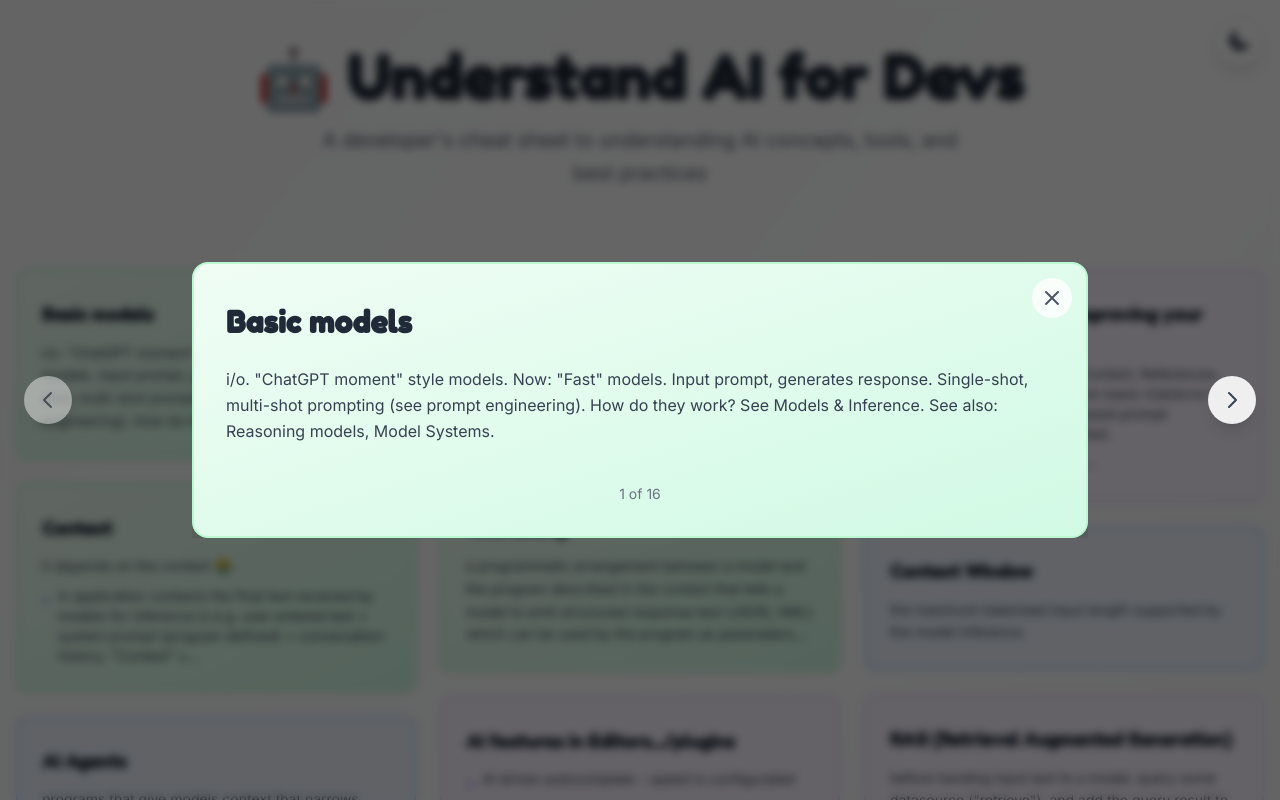
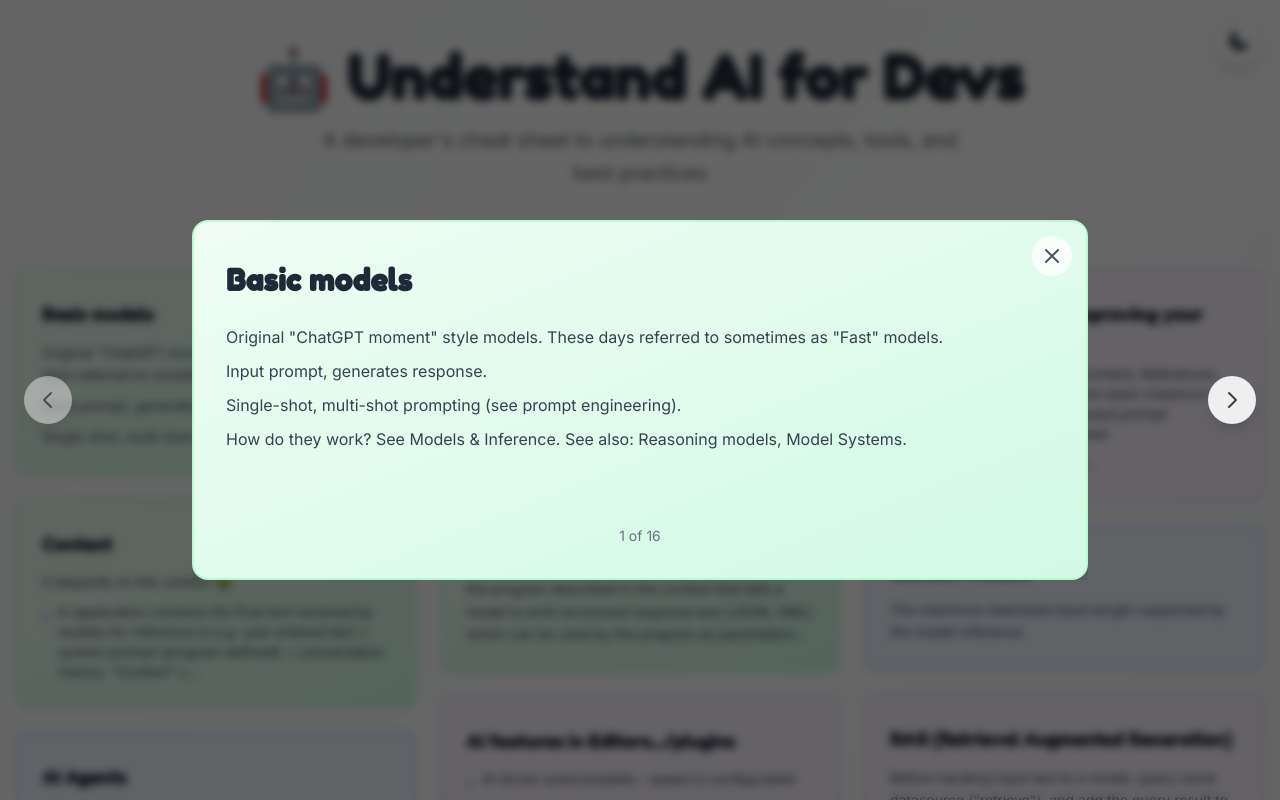
Before and after one commit to danielrob/understandaifordevscheatsheet, a Next.js app: page / in a window 1280 px wide. Both pictures are taken after a click on the element 216 px from the left and 363 px from the top of the page. Shown: the top 800 px of the page. Built offline with nearby package versions, Linux system fonts and the light colour scheme.

Commit message:
Capitalise bodies, add more padding.

```diff
--- a/src/components/CardModal.tsx
+++ b/src/components/CardModal.tsx
@@ -122,11 +122,11 @@ const CardModal: React.FC<CardModalProps> = ({
 
       {/* Modal Content */}
       <div
-        className="relative w-full max-w-4xl mx-6 max-h-[80vh] overflow-auto"
+        className="relative w-full max-w-4xl mx-6 max-h-[80vh] min-h-[45vh] overflow-auto"
         onClick={(e) => e.stopPropagation()}
       >
         <div className={`
-          rounded-2xl border-2 shadow-2xl p-8 transition-all duration-300
+          rounded-2xl border-2 shadow-2xl p-8 transition-all duration-300 min-h-[45vh] flex flex-col
           ${getCardColor(currentIndex)}
         `}>
           {/* Close Button */}
@@ -140,8 +140,8 @@ const CardModal: React.FC<CardModalProps> = ({
           </button>
 
           {/* Content */}
+          <div className="flex-1 flex flex-col justify-between">
             <div className="space-y-6">
-
               {/* Title */}
               <h2 className="text-3xl font-whimsy font-bold text-gray-800 dark:text-gray-100 leading-tight mt-2">
                 {item.title}
@@ -151,9 +151,10 @@ const CardModal: React.FC<CardModalProps> = ({
               <div className="text-base text-gray-700 dark:text-gray-300 font-content leading-relaxed">
                 <MarkdownRenderer content={item.content} />
               </div>
+            </div>
 
-            {/* Progress Indicator */}
-            <div className="flex items-center justify-center space-x-2 pt-4">
+            {/* Progress Indicator - Always at bottom */}
+            <div className="flex items-center justify-center space-x-2 pt-6 mt-auto">
               <span className="text-sm text-gray-500 dark:text-gray-400">
                 {currentIndex + 1} of {totalItems}
               </span>
--- a/src/data/cheatsheet.ts
+++ b/src/data/cheatsheet.ts
@@ -2,15 +2,14 @@ export interface CheatSheetItem {
   id: string;
   title: string;
   content: string;
-  type: 'concept' | 'technical' | 'framework';
 }
 
 export const cheatSheetData: CheatSheetItem[] = [
   {
-    id: 'basic-models',
+    id: 'base-models',
     title: 'Basic models',
-    content: 'i/o. "ChatGPT moment" style models. Now: "Fast" models. Input prompt, generates response. Single-shot, multi-shot prompting (see prompt engineering). How do they work? See Models & Inference. See also: Reasoning models, Model Systems.',
-    type: 'concept'
+    content: `Original "ChatGPT moment" style models. These days referred to sometimes as "Fast" models. \n\n
+    Input prompt, generates response. \n\n Single-shot, multi-shot prompting (see prompt engineering). \n\n How do they work? See Models & Inference. See also: Reasoning models, Model Systems.`,
   },
   {
     id: 'models-inference',
@@ -20,7 +19,6 @@ export const cheatSheetData: CheatSheetItem[] = [
 **Inference:** Execution of a program that uses a model (weights file), to generate response (token by token) through deep distillation of input tokens + WIP response meaning. E.g. "Dear Chatbot, my name is X, what is my name?". Output distillation layers successively capture token encoded concepts like: \`["formal question response", "name is X"]\` => \`["Dear user", "X"]\` => \`["Dear", "X"]\` => Dear.
 
 **Note:** "Model" frequently refers to the entire inference program + weights file. "The model responded with: X".`,
-    type: 'technical'
   },
   {
     id: 'prompt-engineering',
@@ -28,37 +26,33 @@ export const cheatSheetData: CheatSheetItem[] = [
     content: `- **Google Framework:** Task, Context, References, Evaluation, Iterate. Goes from basic trial/error to advanced model weights based prompt optimisation tooling supported.
 - **CLEAR framework:** Context, Limitations, Examples, Actions, Results
 - **Devs tasks:** tell the models what you want to achieve, not how to do it.`,
-    type: 'framework'
   },
   {
     id: 'context',
     title: 'Context',
-    content: `it depends on the context 😭.
+    content: `It depends on the context 😭.
 
 - in application contexts the final text received by models for inference is e.g. user entered text + system prompt (program defined) + conversation history. "Context" can be any part of the final text that informs the response such as "You are a chatbot for XYZ corp", or "I have now successfully logged in".
 - It may also refer to all of the final text, e.g. in reference to context windows.
 - Synonymous with "system prompt" with reference to program design (as illustrated in the next point).
 - Applications may dynamically add to the context based on user prompts e.g. via RAG, or context engines, or codebase indexes. Context is also used to enable tool calling simply by describing how tool calling works - see tool calling.`,
-    type: 'concept'
   },
   {
     id: 'context-window',
     title: 'Context Window',
-    content: 'the maximum tokenised input length supported by the model inference.',
-    type: 'technical'
+    content: 'The maximum tokenised input length supported by the model inference.',
   },
   {
     id: 'rag',
     title: 'RAG (Retrieval Augmented Generation)',
-    content: `before handing input text to a model, query some datasource ("retrieve"), and add the query result to the context to "augment the generation". This can be done directly by the program processing the user prompt, or by letting the model itself decide to call a tool - see tool calling.
+    content: `Before handing input text to a model, query some datasource ("retrieve"), and add the query result to the context to "augment the generation". This can be done directly by the program processing the user prompt, or by letting the model itself decide to call a tool - see tool calling.
 
 **Example:** User sends prompt: what is the best restaurant in Siciliy? => This prompt is sent to a vector database using "similarity search" (pre ChatGPT moment tech) which returns snippets like "Ristorante Duomo has Two Michelin stars". The final model prompt is "System: utilise the following context when answering the users's query: "Ristorante Duomo has Two Michelin stars". User: What is the best restaurant in Sicily?". Response: Ristorante Duomo, with Two Michelin stars may be considered the best, or one of the best restaurants in Sicily.`,
-    type: 'technical'
   },
   {
     id: 'tool-calling',
     title: 'Tool calling',
-    content: `a programmatic arrangement between a model and the program described in the context that tells a model to emit structured response text (JSON, XML) which can be used by the program as parameters when calling a native function.
+    content: `A programmatic arrangement between a model and the program described in the context that tells a model to emit structured response text (JSON, XML) which can be used by the program as parameters when calling a native function.
 
 **Example:**
 1. Program calls model with: "Context: To find the timezone of a city, respond with <tz_finder>{cityName}</tz_finder>. User Prompt: "What's the timezone of Sicily"".
@@ -72,12 +66,11 @@ export const cheatSheetData: CheatSheetItem[] = [
 **Note:** Tool calling can be used for:
 - Model directed context expansion (as in above example, where model decides it needs more info). Aka RAG via tool calling.
 - Performing real world actions e.g. \`{ tool: "sendEmail", params: { subject: "AI", body: "Hi Sam..." } }\`.`,
-    type: 'technical'
   },
   {
     id: 'ai-agents',
     title: 'AI Agents',
-    content: `programs that give models context that narrows their responses (and actions via tool-calling)—usually according to some kind of "persona".
+    content: `Programs that give models context that narrows their responses (and actions via tool-calling)—usually according to some kind of "persona".
 
 **Examples:**
 - Chat program with system prompt: "You are a Shopify developer".
@@ -87,27 +80,24 @@ export const cheatSheetData: CheatSheetItem[] = [
 **Notes:**
 - "agent" can refer specifically to the subclass of programs that call models in a loop towards a goal, displaying open-ended decision making capabilities until the goal is complete. This would exclude the chatbot example above.
 - "agent" can also refer to a single model inference. E.g. "The agent decided" refers to the decision making power of the model inference, not the program.`,
-    type: 'concept'
   },
   {
     id: 'context-engineering',
     title: 'Context Engineering',
-    content: `is to AI agents what prompt engineering is to AI models. The difference is that prompt text is ALWAYS included in AI model inference, whereas context engineering includes exposing context that is discoverable, e.g. via convention or tool use.
+    content: `Is to AI agents what prompt engineering is to AI models. The difference is that prompt text is ALWAYS included in AI model inference, whereas context engineering includes exposing context that is discoverable, e.g. via convention or tool use.
 
 **Example:** "Agent.MD" file in a project is included by many agents, and may contain instructions like "If the task relates to i18n, read i18n.md". The agent will use a file read tool to expand it's context.`,
-    type: 'framework'
   },
   {
     id: 'mcp',
     title: 'Model Context Protocol (MCP)',
-    content: `a standard mechanism utilisable by **programs** to provide context to AI models.
+    content: `A standard mechanism utilisable by **programs** to provide context to AI models.
 
 A program might accept configurations of MCP servers through some JSON file. The program connects to those MCP servers which state "I have these tools, documents, & suggested prompts". The program can then decide to inject that retrieved information into the context when doing model calls. For example: \`tools: [{ "name": "mcp_server_a_tool_name", ....}]\`.
 
 From the end user perspective, MCP is a kind of standardised context engineering.
 
 **Example:** You can configure your dev agent with the https://context7.com/ MCP server. After this if you are working on a Shopify project, you can ask the agent to query the Shopify docs via context7 before performing a task so it has up to date information.`,
-    type: 'technical'
   },
   {
     id: 'dev-agent-features',
@@ -123,7 +113,6 @@ From the end user perspective, MCP is a kind of standardised context engineering
 - Yolo friendliness. Can you just let the agent go at it without manual intervention?
 - multimodal input support (images, figma files).
 - use of pre-defined outputs (e.g. orchids.app)`,
-    type: 'framework'
   },
   {
     id: 'ai-editor-features',
@@ -136,31 +125,26 @@ From the end user perspective, MCP is a kind of standardised context engineering
    - ask agents?
    - planning agent?
    - custom agents?`,
-    type: 'framework'
   },
   {
     id: 'reasoning-models',
     title: 'Reasoning models',
-    content: `every single feature we've discussed so far could be in relation to "basic models" - just direct input text -> response models. Reasoning models really started to come on the scene in 2024. What they do is initially generate text, used to generate more text, used to generate more text, used to then generate *more accurate* response text. They are specifically trained so that the intermediate "reasoning text" output steps will be sensical. It's essentially trying to use language as a vehicle for reasoning. It's one big hack that works, but they are "slow" models.`,
-    type: 'concept'
+    content: `Every single feature we've discussed so far could be in relation to "base models" - just direct input text -> response models. Reasoning models really started to come on the scene in 2024. What they do is initially generate text, used to generate more text, used to generate more text, used to then generate *more accurate* response text. They are specifically trained so that the intermediate "reasoning text" output steps will be sensical. It's essentially trying to use language as a vehicle for reasoning. It's one big hack that works, but they are "slow" models.`,
   },
   {
     id: 'model-systems',
     title: 'Model systems',
-    content: 'emerging in 2025, these are agents/chat interfaces that use an intelligent routing system so that you don\'t have to choose between (basic/reasoning) models.',
-    type: 'concept'
+    content: 'Emerging in 2025, these are agents/chat interfaces that use an intelligent routing system so that you don\'t have to choose between (basic/reasoning) models.',
   },
   {
     id: 'model-sizes',
     title: 'Model sizes',
     content: `- Large models contain greater obscure domain knowledge.
 - Smaller models otherwise contain similar levels of "intelligence" for tasks like coding etc.`,
-    type: 'technical'
   },
   {
     id: 'calling-ai-models',
     title: 'Calling AI models programatically',
     content: 'Can be done by each vendors API, or via universal SDKs like ai-sdk - be warned: vendor differences still necessarily leak through!',
-    type: 'technical'
   }
 ];
```
Lines whose indentation alone changed are shown as unchanged.
